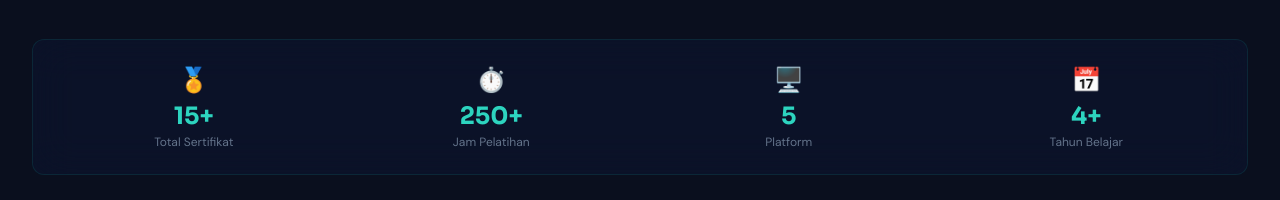
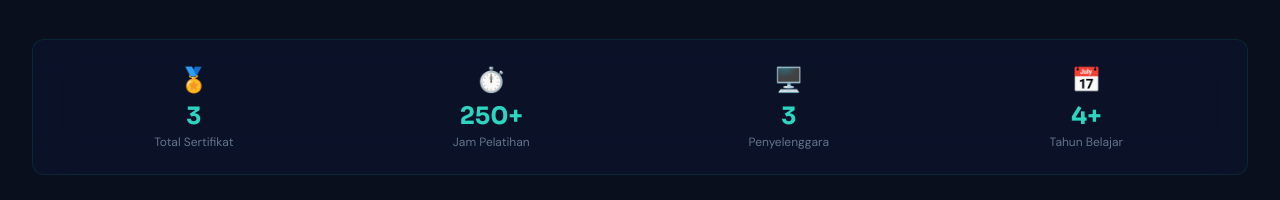
Before and after one commit to SagaraAndiLS/Sagara-Portofolio, a React (Vite) app: page / in a window 1280 px wide. Shown: the part 4086-4286 px from the top of the page. Built offline with nearby package versions, Linux system fonts and the light colour scheme; no server answers; the database is empty.

Commit message:
Update Certifications.jsx

```diff
--- a/src/components/Certifications.jsx
+++ b/src/components/Certifications.jsx
@@ -1,5 +1,5 @@
 import { motion } from 'framer-motion'
-import { Award, Calendar, Tag, ExternalLink } from 'lucide-react'
+import { Award, Calendar, Tag } from 'lucide-react'
 import { CERTIFICATIONS } from '../data/portfolio'
 
 export default function Certifications() {
@@ -101,9 +101,9 @@ export default function Certifications() {
           className="mt-10 glass rounded-xl border border-teal-500/10 p-6 grid grid-cols-2 md:grid-cols-4 gap-6 text-center"
         >
           {[
-            { label: 'Total Sertifikat', value: '15+', icon: '🏅' },
+            { label: 'Total Sertifikat', value: String(CERTIFICATIONS.length), icon: '🏅' },
             { label: 'Jam Pelatihan', value: '250+', icon: '⏱️' },
-            { label: 'Platform', value: '5', icon: '🖥️' },
+            { label: 'Penyelenggara', value: String(new Set(CERTIFICATIONS.map(c => c.issuer)).size), icon: '🖥️' },
             { label: 'Tahun Belajar', value: '4+', icon: '📅' },
           ].map(({ label, value, icon }) => (
             <div key={label}>
```
